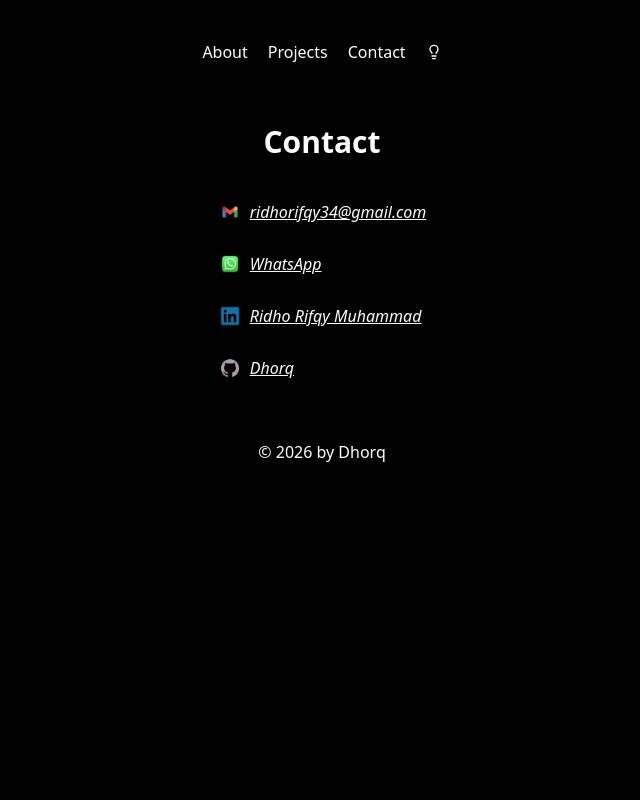
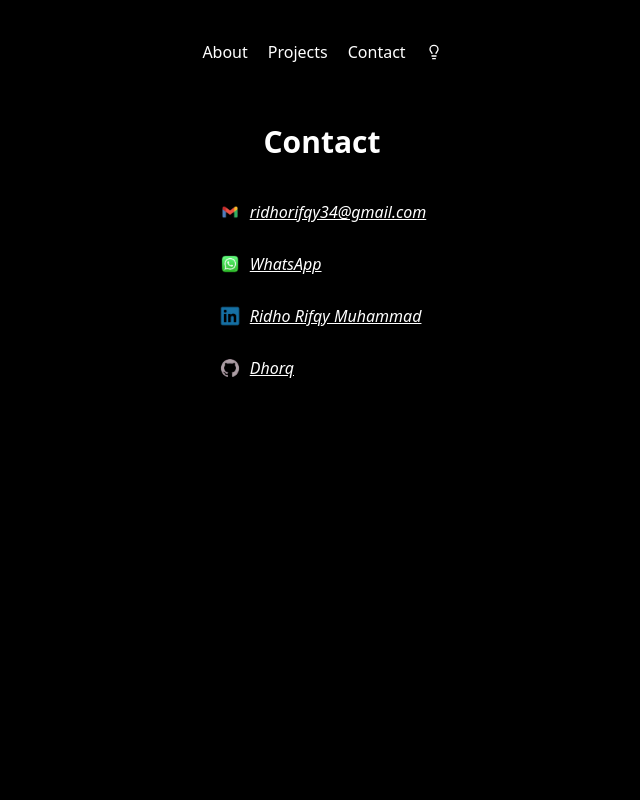
Before and after one commit to Dhorq/dhorq.me, a React (Vite) app: page /contact in a window 1280 px wide. Shown: the top 800 px of the page, without its empty margins (318-958 px from the left). Built offline with nearby package versions, Linux system fonts and the light colour scheme.

Commit message:
Fix footer

```diff
--- a/src/App.jsx
+++ b/src/App.jsx
@@ -14,8 +14,9 @@
     <div
       className={`${
         darkMode ? "bg-black text-white" : "bg-white text-black"
-      } p-10 min-h-screen gap-15 flex flex-col`}
+      } p-10 flex flex-col`}
     >
+      <div className="min-h-screen gap-15 flex flex-col">
         <Navbar />
         <Routes>
           <Route path="/" element={<Home />} />
@@ -26,6 +27,7 @@
           <Route path="/educations" element={<About />} />
           <Route path="/contact" element={<Contact />} />
         </Routes>
+      </div>
       <Footer />
     </div>
   );
--- a/src/components/Footer.jsx
+++ b/src/components/Footer.jsx
@@ -2,7 +2,7 @@
   const date = new Date().getFullYear();
 
   return (
-    <div className="flex justify-center items-center text-center">
+    <div className="flex justify-center items-center text-center mt-15 font-extralight">
       &copy; {date} by Dhorq
     </div>
   );
```
Lines whose indentation alone changed are shown as unchanged.
